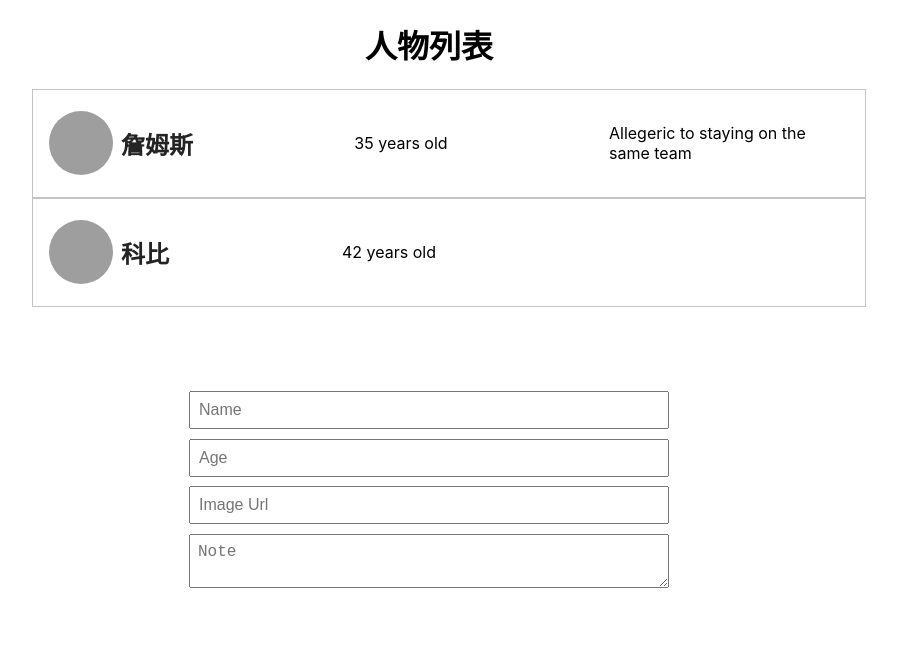
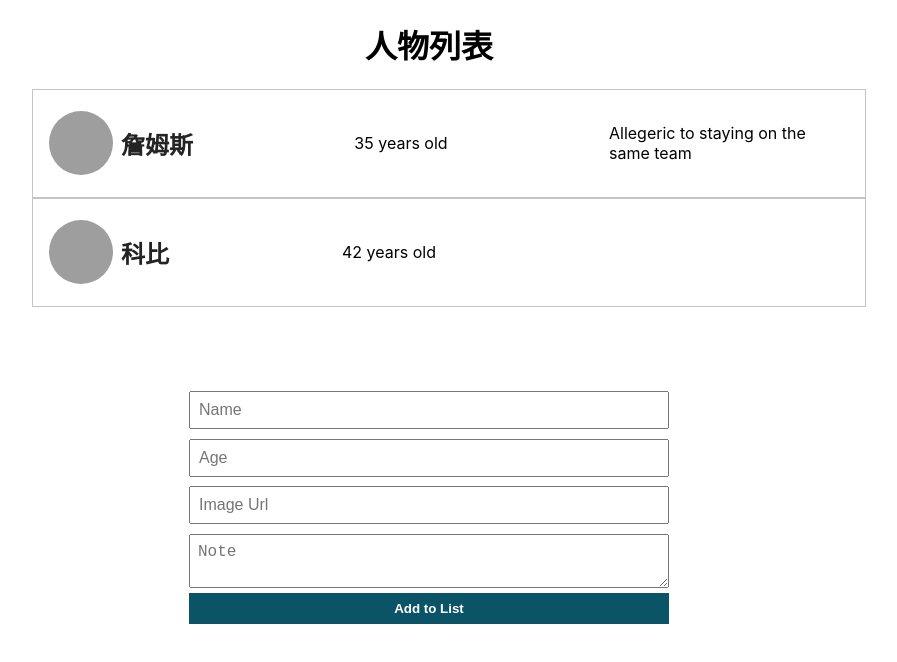
Before and after one commit to yiyu66/todolist-react-ts, a React (Create React App) app: page / in a window 1280 px wide. Shown: the top 662 px of the page, without its empty margins (211-1108 px from the left). Built offline with nearby package versions, Linux system fonts and the light colour scheme; grey boxes are pictures that could not be loaded.

Commit message:
增加点击添加按钮

```diff
--- a/src/App.tsx
+++ b/src/App.tsx
@@ -1,9 +1,8 @@
-import React, { useEffect, useState } from "react";
+import React, { useState } from "react";
 import "./App.css";
 import List from "./components/List";
 import AddToList from "./components/AddToList";
-function App() {
-  interface IState {
+export interface IState {
   people: {
     name: string;
     img: string;
@@ -11,6 +10,7 @@ function App() {
     note?: string;
   }[];
 }
+function App() {
   const [people, setPeople] = useState<IState["people"]>([
     {
       name: "詹姆斯",
@@ -29,7 +29,7 @@ function App() {
     <div className="App">
       <h1>人物列表</h1>
       <List people={people}></List>
-      <AddToList people={people}></AddToList>
+      <AddToList people={people} setPeople={setPeople}></AddToList>
     </div>
   );
 }
--- a/src/components/AddToList.tsx
+++ b/src/components/AddToList.tsx
@@ -1,15 +1,12 @@
 import React, { useState } from "react";
+import { IState as Props } from "../App";
 
 interface IProps {
-  people: {
-    name: string;
-    img: string;
-    age: number;
-    note?: string;
-  }[];
+  people: Props["people"];
+  setPeople: React.Dispatch<React.SetStateAction<Props["people"]>>;
 }
 
-const AddToList: React.FC<IProps> = () => {
+const AddToList: React.FC<IProps> = ({ setPeople, people }) => {
   const [input, setInput] = useState({
     name: "",
     age: "",
@@ -17,8 +14,29 @@ const AddToList: React.FC<IProps> = () => {
     img: "",
   });
 
-  const handleChange = (e: React.ChangeEvent<HTMLInputElement | HTMLTextAreaElement>) => {
+  const handleChange = (e: React.ChangeEvent<HTMLInputElement | HTMLTextAreaElement>): void => {
     setInput({ ...input, [e.target.name]: e.target.value });
+  };
+
+  const handleClick = (): void => {
+    if (!input.name || !input.img || !input.age) {
+      return;
+    }
+    setPeople([
+      ...people,
+      {
+        name: input.name,
+        img: input.img,
+        age: parseInt(input.age),
+        note: input.note,
+      },
+    ]);
+    setInput({
+      name: "",
+      age: "",
+      note: "",
+      img: "",
+    });
   };
 
   return (
@@ -48,6 +66,9 @@ const AddToList: React.FC<IProps> = () => {
         placeholder="Image Url"
       />
       <textarea onChange={handleChange} className="AddToList-input" name="note" value={input.note} placeholder="Note" />
+      <button onClick={handleClick} className="AddToList-btn">
+        Add to List
+      </button>
     </div>
   );
 };
--- a/src/components/List.tsx
+++ b/src/components/List.tsx
@@ -1,16 +1,8 @@
 import React from "react";
-
-interface IProps {
-  people: {
-    name: string;
-    img: string;
-    age: number;
-    note?: string;
-  }[];
-}
+import { IState as IProps } from "../App";
 
 const List: React.FC<IProps> = ({ people }) => {
-  const personList = () => {
+  const personList = (): JSX.Element[] => {
     return people.map((person) => {
       return (
         <li className="List" key={person.name}>
```
Lines whose indentation alone changed are shown as unchanged.
